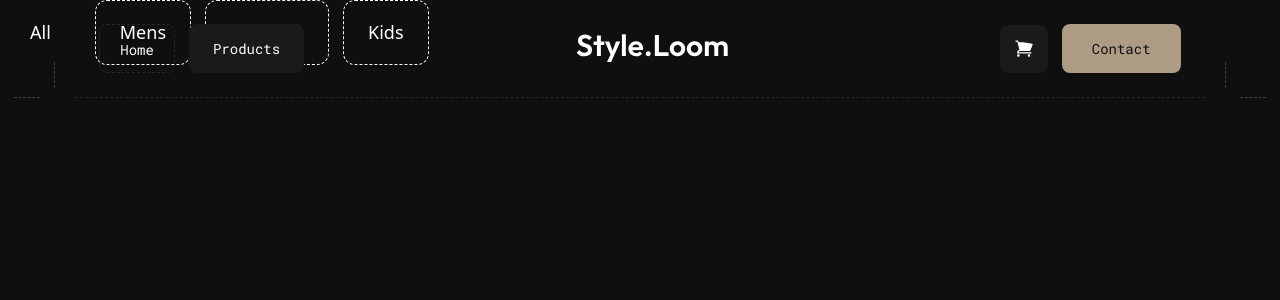
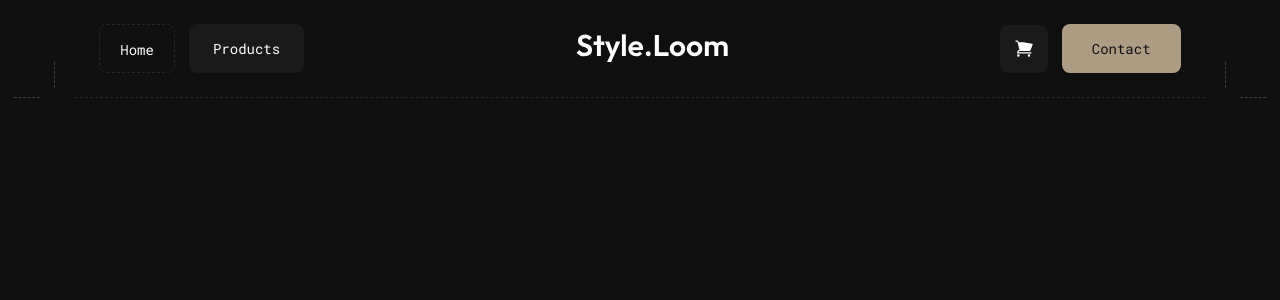
Before and after one commit to RaghadSHammout/Style.Loom, a React (Vite) app: page /Style.Loom-x3/products in a window 1280 px wide. Shown: the top 300 px of the page. Built offline with nearby package versions, Linux system fonts and the light colour scheme.

Commit message:
remove tabs from app.tsx

```diff
--- a/src/App.tsx
+++ b/src/App.tsx
@@ -1,19 +1,12 @@
-import { useState } from "react"
-import FilterTabs from "./components/FilterTabs"
-import { ProductTabsData } from "./components/data/FilterTabsData"
+
 import NavBar from "./components/NavBar"
 
 function App() {
-  const [activeTab , setActiveTab] = useState("All")
   return (
     <div className="bg-primarybg min-h-screen text-white">
             <NavBar/>
 
-      <FilterTabs
-      tabs={ProductTabsData}
-       activeTab={activeTab}
-       onChange={(tab)=>  setActiveTab(tab)}
-       />
+
     </div>
   )
 }
```
